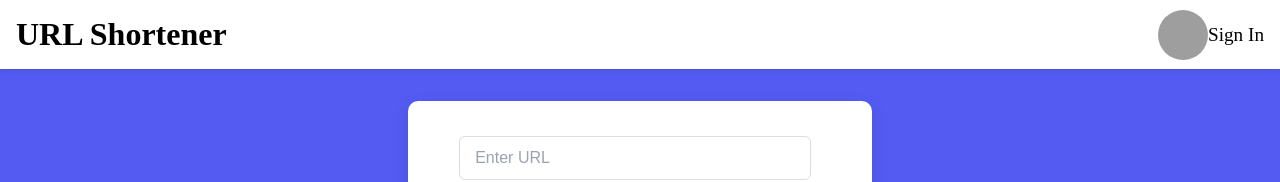
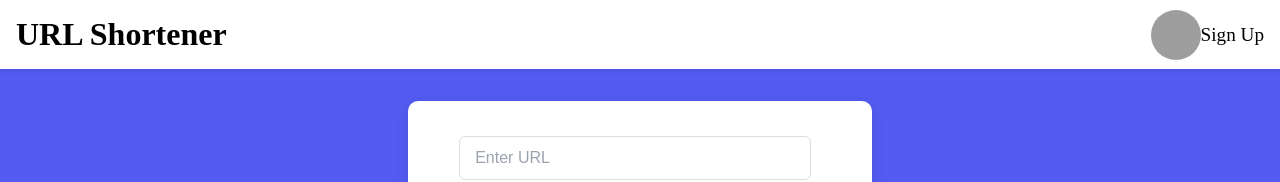
Before and after one commit to Md-Quashar/URL-Shortener, a React (Vite) app in the folder Frontend/: page /home in a window 1280 px wide. Shown: the top 182 px of the page. Built offline with nearby package versions, Linux system fonts and the light colour scheme; no server answers; grey boxes are pictures that could not be loaded.

Commit message:
local storage removal after logout

```diff
--- a/Frontend/src/components/Header/Header.jsx
+++ b/Frontend/src/components/Header/Header.jsx
@@ -6,18 +6,19 @@ function Header() {
   const navigate = useNavigate();
   const navToLogin = () => {
       localStorage.removeItem('authToken');
+      localStorage.removeItem('userId')
       navigate('/login');
   }
   const token= localStorage.getItem('authToken');
   const navToSignin=()=>{
-      navigate('/signin');
+      navigate('/signup');
   }
   return (
     <div className="header">
       <h1 className='header-text'>URL Shortener</h1>
       <div className='user'>
           <img src="https://www.gravatar.com/avatar/00000000000000000000000000000000?d=mp" alt="user" className='user-icon' />
-          {token ? <div className="header-links" onClick={navToLogin}>Logout</div>:<div className='signin-links' onClick={navToSignin}>Sign In</div> }
+          {token ? <div className="header-links" onClick={navToLogin}>Logout</div>:<div className='signin-links' onClick={navToSignin}>Sign Up</div> }
 
       </div>
 
```
